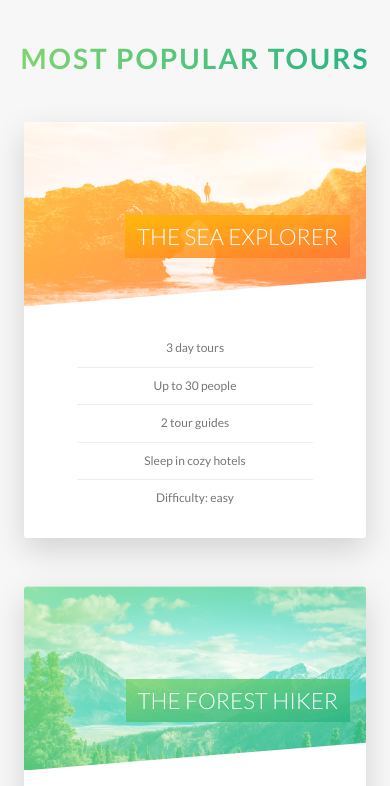
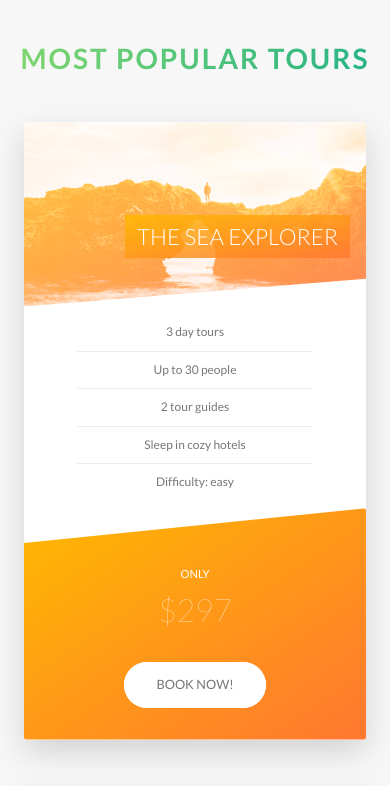
Before and after one commit to rubenmavarezb/natours-project, a React (Create React App) app: page / in a window 390 px wide. Shown: the part 2660-3446 px from the top of the page. Built offline with nearby package versions, Linux system fonts and the light colour scheme.

Commit message:
finishing media queries

```diff
--- a/src/components/Booking/_booking.scss
+++ b/src/components/Booking/_booking.scss
@@ -8,11 +8,27 @@
     background-size: 100%;
     border-radius: 3px;
     box-shadow: 0 1.5rem 4rem rgba($black, .2);
-    height: 50rem;
+
+    @include screen(tabLand) {
+        background-image: linear-gradient(105deg, rgba($white, .9) 0%,rgba($white, .9) 65%, transparent 65%), url(../../assets/img/nat-10.jpg);
+        background-size: cover;
+    }
+
+    @include screen(tabPort) {
+        background-image: linear-gradient(to right, rgba($white, .9) 0%,rgba($white, .9) 100%), url(../../assets/img/nat-10.jpg);
+    }
 
     &__form {
         width: 50%;
         padding: 6rem;
+
+        @include screen(tabLand) {
+            width: 65%;
+        }
+
+        @include screen(tabPort) {
+            width: 100%;
+        }
     }
 }
 
@@ -32,6 +48,10 @@
         width: 90%;
         display: block;
         transition: all .3s;
+
+        @include screen(tabPort) {
+            width: 100%;
+        }
 
         &:focus {
             outline: none;
@@ -66,6 +86,11 @@
     &__radio-group {
         width: 49%;
         display: inline-block;
+
+        @include screen(tabPort) {
+            width: 100%;
+            margin-bottom: 2rem;
+        }
     }
 
     &__radio-input {
--- a/src/components/Popup/_popup.scss
+++ b/src/components/Popup/_popup.scss
@@ -21,11 +21,20 @@
         opacity: 0;
         transform: translate(-50% -50%) scale(.25);
         transition: all .4s .2s;
+
+        @include screen(tabPort) {
+            display: block;
+        }
     }
 
     &__left {
         width: 33.333333%;
         display: table-cell;
+
+        @include screen(tabPort) {
+            width: 50%;
+            display: flex;
+        }
     }
 
     &__right {
@@ -33,6 +42,13 @@
         display: table-cell;
         vertical-align: middle;
         padding: 3rem 5rem;
+
+        @include screen(tabPort) {
+            width: 100%;
+            display: flex;
+            flex-direction: column;
+            text-align: center;
+        }
     }
 
     &__img {
@@ -56,6 +72,18 @@
         -ms-hyphens: auto;
         -webkit-hyphens: auto;
         hyphens: auto;
+
+        @include screen(tabPort) {
+            -webkit-column-count: auto;
+            -moz-column-count: auto;
+            column-count: auto;
+            -webkit-column-gap: auto;
+            -moz-column-gap: auto;
+            column-gap: auto;
+            -webkit-column-rule: auto;
+            -moz-column-rule: auto;
+            column-rule: auto;
+        }
     }
     &.open {
         opacity: 1;
@@ -79,6 +107,16 @@
         line-height: 1;
         transition: all .2s;
 
+        @include screen(tabPort) {
+            background-color: $white;
+            width: 4rem;
+            height: 4rem;
+            border-radius: 50%;
+            top: 1.5rem;
+            right: 1.5rem;
+            padding-top: .3rem;
+        }
+
 
         &:hover {
             color: $dark-green;
--- a/src/components/Stories/_stories.scss
+++ b/src/components/Stories/_stories.scss
@@ -18,6 +18,16 @@
     font-size: $font-size;
     transform: skewX(-12deg);
 
+    @include screen(tabPort) {
+        width: 100%;
+        padding: 4rem;
+        padding-left: 7rem;
+    }
+
+    @include screen(phone) {
+        transform: skewX(0);
+    }
+
     & > * {
         transform: skewX(12deg);
     }
@@ -32,6 +42,10 @@
         clip-path: circle(50% at 50% 50%);
         transform: translateX(-3rem) skewX(12deg);
         position: relative;
+
+        @include screen(phone) {
+            transform: translateX(-3rem) skewX(0);
+        }
     }
 
     &__img {
@@ -42,6 +56,10 @@
 
     &__text {
         transform: skewX(12deg);
+
+        @include screen(phone) {
+            transform: skewX(0);
+        }
     }
 
     &__caption {
--- a/src/components/Tours/_tours.scss
+++ b/src/components/Tours/_tours.scss
@@ -141,4 +141,49 @@
         font-size:6rem;
         font-weight: 100;
     }
+
+
+
+    @include screen(tabPort) {
+        height: auto;
+        border-radius: 3px;
+        background-color: $white;
+        box-shadow: 0 1.5rem 4rem rgba($black, .15);
+
+        &__side {
+            height: auto;
+            position: relative;
+            box-shadow: none;
+
+            &--back{
+                transform: rotateY(0);
+                clip-path: polygon(0 15%, 100% 0, 100% 100%, 0 100%);
+            }
+        }
+
+        &:hover &__side--front{
+            transform: rotateY(0);
+        }
+
+        &__details {
+            padding: 1rem 3rem;
+        }
+
+        &__cta {
+            position: relative;
+            top: 0;
+            left: 0;
+            transform: translate(0);
+            width: 100%;
+            padding: 7rem 4rem 4rem 4rem;
+        }
+
+        &__price-box {
+            margin-bottom: 3rem;
+        }
+
+        &__price-value {
+            font-size:4rem;
+        }
+    }
 }
```
